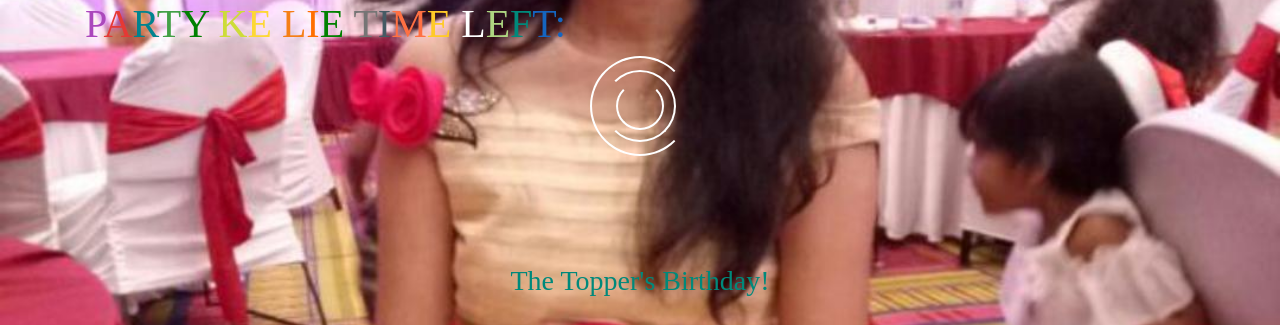
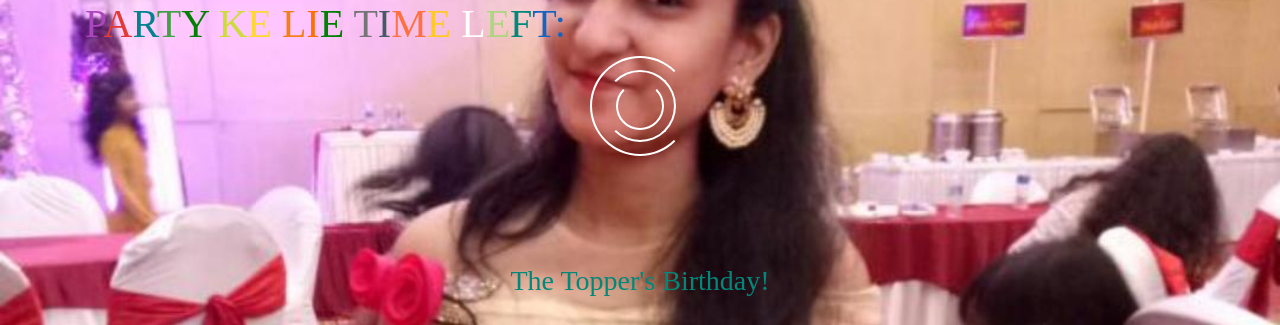
Before and after one commit to msatul1305/countdown, a plain HTML site: page index.html in a window 1280 px wide. Shown: the top 325 px of the page. Drawn offline with nearby package versions, Linux system fonts and the light colour scheme; files whose address does not match are found by name.

Commit message:
Update index.html

```diff
--- a/index.html
+++ b/index.html
@@ -37,7 +37,7 @@
 
 	<style>
 
-		, html {
+			body,html {
 				  height: 100%;
 				  margin: 0;
 				}
@@ -113,7 +113,7 @@
         </div>
     </div>
 <script>
-console.log("update 6");
+console.log("update 7");
 </script>
   <!--
 </div>
```
